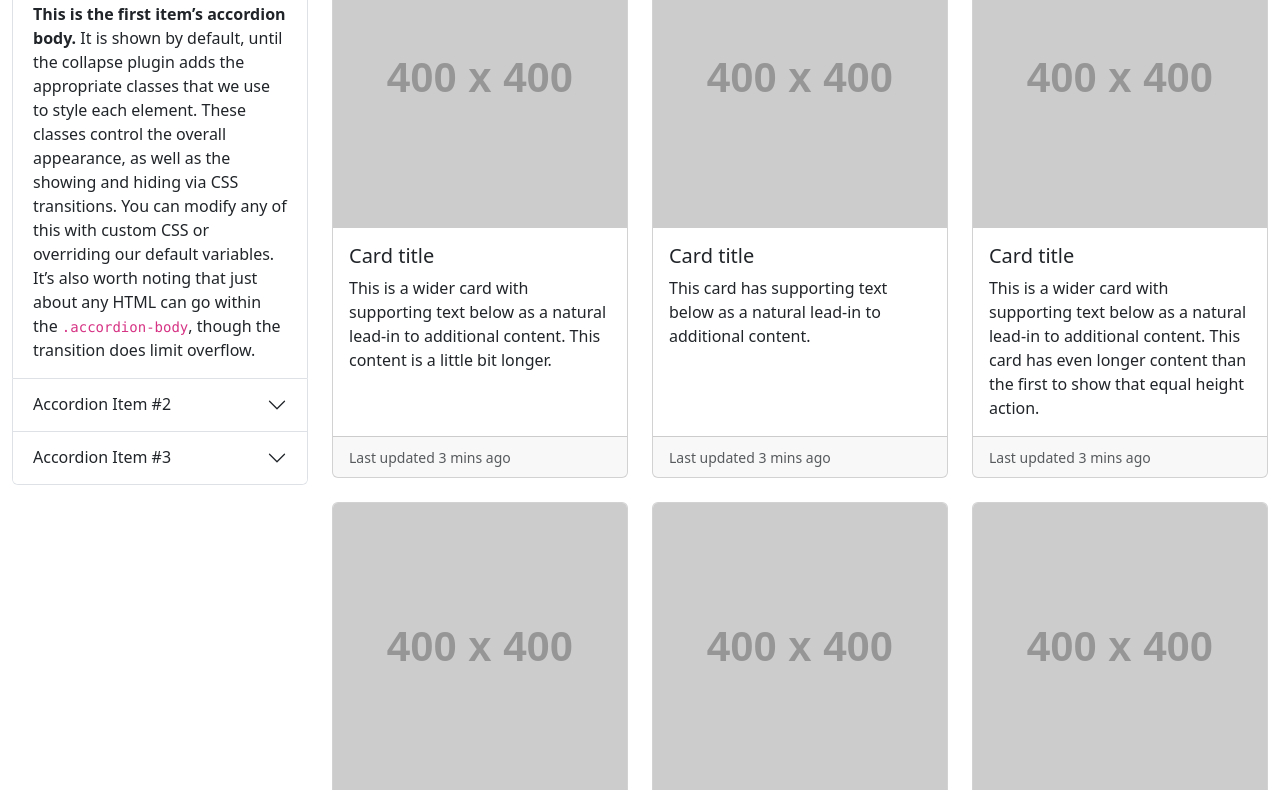
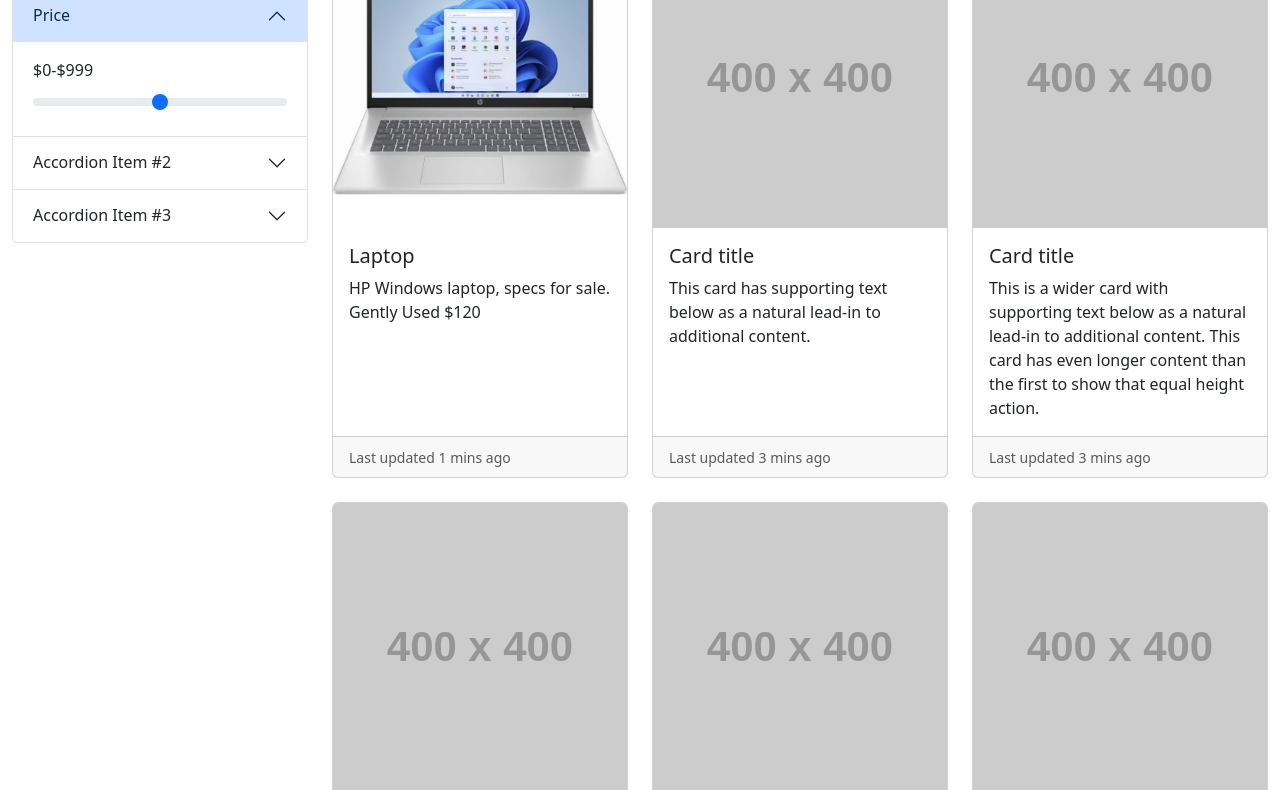
Before and after one commit to AHub05/sp26-team2, a plain HTML site: page high-fidelity-prototype/customer-prototype/listing.html in a window 1280 px wide. Shown: the part 212-1002 px from the top of the page. Drawn offline with nearby package versions, Linux system fonts and the light colour scheme; placeholder pictures from the web are drawn by us.

Commit message:
Added prototype picture

```diff
--- a/high-fidelity-prototype/customer-prototype/listing.html
+++ b/high-fidelity-prototype/customer-prototype/listing.html
@@ -60,22 +60,19 @@
     <div class="container-fluid">
         <div class="row">
             <div class="col col-lg-3">
+                <h1>Filtering</h1>
                 <div class="accordion" id="accordionExample">
                     <div class="accordion-item">
                         <h2 class="accordion-header">
                             <button class="accordion-button" type="button" data-bs-toggle="collapse"
                                 data-bs-target="#collapseOne" aria-expanded="true" aria-controls="collapseOne">
-                                Accordion Item #1
+                                Price
                             </button>
                         </h2>
                         <div id="collapseOne" class="accordion-collapse collapse show" data-bs-parent="#accordionExample">
                             <div class="accordion-body">
-                                <strong>This is the first item’s accordion body.</strong> It is shown by default, until the
-                                collapse plugin adds the appropriate classes that we use to style each element. These
-                                classes control the overall appearance, as well as the showing and hiding via CSS
-                                transitions. You can modify any of this with custom CSS or overriding our default variables.
-                                It’s also worth noting that just about any HTML can go within the
-                                <code>.accordion-body</code>, though the transition does limit overflow.
+                                <label for="range1" class="form-label">$0-$999</label>
+                                <input type="range" class="form-range" id="range1">
                             </div>
                         </div>
                     </div>
@@ -121,14 +118,13 @@
                 <div class="row row-cols-1 row-cols-md-3 g-4">
                     <div class="col">
                         <div class="card h-100">
-                            <img src="https://placehold.co/400" class="card-img-top" alt="...">
+                            <img src="../images/HP-17-3-Full-HD-Laptop-Intel-Core-i3-8GB-Memory-256GB-SSD-Natural-Silver_79cececb-0dac-4dd9-ba65-1dd684b30599.f8f3950cff74057697a45c0a1014189d.avif" class="card-img-top" alt="...">
                             <div class="card-body">
-                                <h5 class="card-title">Card title</h5>
-                                <p class="card-text">This is a wider card with supporting text below as a natural lead-in to
-                                    additional content. This content is a little bit longer.</p>
+                                <h5 class="card-title">Laptop</h5>
+                                <p class="card-text">HP Windows laptop, specs for sale. Gently Used $120</p>
                             </div>
                             <div class="card-footer">
-                                <small class="text-body-secondary">Last updated 3 mins ago</small>
+                                <small class="text-body-secondary">Last updated 1 mins ago</small>
                             </div>
                         </div>
                     </div>
```
Also changed, not shown: high-fidelity-prototype/images/HP-17-3-Full-HD-Laptop-Intel-Core-i3-8GB-Memory-256GB-SSD-Natural-Silver_79cececb-0dac-4dd9-ba65-1dd684b30599.f8f3950cff74057697a45c0a1014189d.avif (added).
